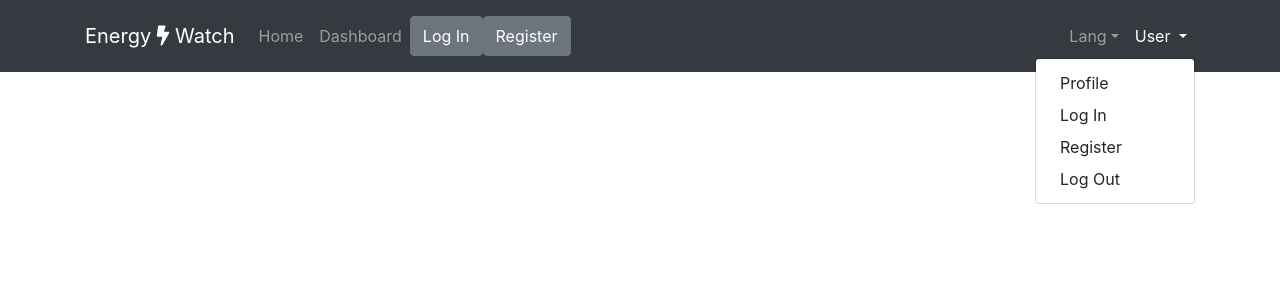
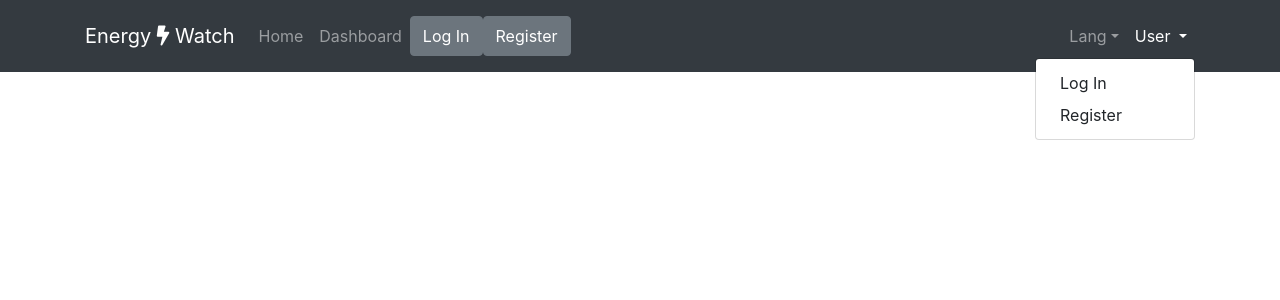
Before and after one commit to ozanulutas/energy-watch-frontend, a Vue app: page /dashboard in a window 1280 px wide. Both pictures are taken after a click on the button "User". Shown: the top 300 px of the page. Built offline with nearby package versions, Linux system fonts and the light colour scheme.

Commit message:
feat: create UserMenu comp and user functionality

```diff
--- a/src/App.vue
+++ b/src/App.vue
@@ -7,17 +7,17 @@
 </template>
 
 <script>
-import TheNavbar from "@/components/TheNavbar"
+import TheNavbar from "@/components/navbar/TheNavbar"
 
 export default {
   name: "App",
   components: {
     TheNavbar,
   },
-  beforeDestroy() {
-    if(!localStorage.getItem("rememberUser")) {
-      localStorage.removeItem("user")
-    }
-  }
+  // beforeDestroy() {
+  //   if(!localStorage.getItem("rememberUser")) {
+  //     localStorage.removeItem("user")
+  //   }
+  // }
 }
 </script>
--- a/src/components/modals/RegisterModal.vue
+++ b/src/components/modals/RegisterModal.vue
@@ -3,7 +3,6 @@
     ref="register-modal"
     id="register-modal"
     :title="$t('register.modal.title')"
-    lazy
     hide-footer
   >
     <b-form @submit.prevent="handleSubmit">
@@ -104,7 +103,7 @@ export default {
   methods: {
     ...mapActions(["register", "fetchUserRoles"]),
 
-    // Login and hide modal
+    // Register and hide modal
     handleSubmit() {
       this.register(this.user)
         .then((resp) => {
--- a/src/components/TheLocaleChanger.vue
+++ b/src/components/navbar/LocaleChanger.vue
@@ -16,7 +16,7 @@
 
 <script>
 export default {
-  name: "TheLocaleChanger",
+  name: "LocaleChanger",
   data() {
     return {
       langs: ["en", "tr"],
--- a/src/components/TheNavbar.vue
+++ b/src/components/navbar/TheNavbar.vue
@@ -23,17 +23,9 @@
 
         <b-navbar-nav class="ml-auto">
 
-          <TheLocaleChanger />
+          <LocaleChanger />
 
-          <b-nav-item-dropdown right>
-            <template #button-content>
-              {{ $t('navbar.dropdown.user') }}
-            </template>
-            <b-dropdown-item to="#">{{ $t('navbar.link.profile') }}</b-dropdown-item>
-            <b-dropdown-item v-b-modal.login-modal>{{ $t('navbar.link.logIn') }}</b-dropdown-item>
-            <b-dropdown-item v-b-modal.register-modal>{{ $t('navbar.link.register') }}</b-dropdown-item>
-            <b-dropdown-item to="#">{{ $t('navbar.link.logOut') }}</b-dropdown-item>
-          </b-nav-item-dropdown>
+          <UserMenu />
         </b-navbar-nav>
       </b-collapse>
     </b-container>
@@ -41,12 +33,14 @@
 </template>
 
 <script>
-import TheLocaleChanger from "@/components/TheLocaleChanger";
+import LocaleChanger from "@/components/navbar/LocaleChanger";
+import UserMenu from "@/components/navbar/UserMenu";
 
 export default {
   name: "Navbar",
   components: {
-    TheLocaleChanger,
+    LocaleChanger,
+    UserMenu,
   },
 };
 </script>
--- /dev/null
+++ b/src/components/navbar/UserMenu.vue
@@ -0,0 +1,49 @@
+<template>
+  <b-nav-item-dropdown right>
+    <template #button-content>
+      {{ `${isLoggedIn ? user.name : $t('navbar.dropdown.user')}` }}
+    </template>
+    <div v-if="!isLoggedIn">
+      <b-dropdown-item v-b-modal.login-modal>{{ $t('navbar.link.logIn') }}</b-dropdown-item>
+      <b-dropdown-item v-b-modal.register-modal>{{ $t('navbar.link.register') }}</b-dropdown-item>
+    </div>
+    <div v-if="isLoggedIn">
+      <b-dropdown-item to="#">{{ $t('navbar.link.profile') }}</b-dropdown-item>
+      <b-dropdown-divider></b-dropdown-divider>
+      <b-dropdown-item @click.stop="logout">{{ $t('navbar.link.logOut') }}</b-dropdown-item>
+    </div>
+  </b-nav-item-dropdown>
+</template>
+
+<script>
+import { mapGetters, mapActions } from "vuex";
+
+export default {
+  name: "UserMenu",
+  data() {
+    return {
+      user: null,
+    }
+  },
+  computed: {
+    ...mapGetters(["getUser"]),
+
+    isLoggedIn() {
+      const user = this.getUser
+      return user && user.id;
+    },
+  },
+  watch: {
+    // If user is logged in set the local state with user data
+    isLoggedIn(isLoggedIn) {
+      if(isLoggedIn) {
+        this.user = this.getUser
+      }
+    }
+  },
+  methods: {
+    ...mapActions(["logout"]),
+
+  }
+};
+</script>
--- a/src/locales/en.json
+++ b/src/locales/en.json
@@ -3,7 +3,8 @@
     "yes": "Yes",
     "no": "No",
     "logIn": "Log In",
-    "register": "Register"
+    "register": "Register",
+    "welcome": "Welcome"
   },
   "formError": {
     "introThis": "This field",
--- a/src/main.js
+++ b/src/main.js
@@ -8,6 +8,7 @@ import Vuelidate from 'vuelidate'
 import { BootstrapVue } from 'bootstrap-vue'
 import 'bootstrap/dist/css/bootstrap.css'
 import 'bootstrap-vue/dist/bootstrap-vue.css'
+
 
 Vue.use(Vuelidate)
 Vue.use(BootstrapVue)
--- a/src/middleware/require-auth.js
+++ b/src/middleware/require-auth.js
@@ -1,18 +1,13 @@
 // if route requires authentication and user is not authenticated, prevent access
-// returns error name for logging
 export default function(to, next, router, store) {
 
-  if (!store.state.isLoggedIn) {
-    console.log("geçemen");
-    // store.dispatch("smackbar", {
-    //   show: true,
-    //   text: "Unauthorized access!",
-    //   btn: {
-    //     close: {
-    //       color: "pink"
-    //     }
-    //   }
-    // });
+  const user = store.getters.getUser
+  if (!(user && user.id)) {
+
+    store.$app.$bvToast.toast("Unauthorized access!", {
+      title: "You need to login to open dashboard.",
+      toaster: "b-toaster-bottom-center",
+    })
 
     // // if user is logging out from admin page, redirect to home page
     // if(to.fullPath === "/admin") {
--- a/src/plugins/axios.js
+++ b/src/plugins/axios.js
@@ -1,4 +1,5 @@
 import axios from "axios"
+
 
 // axios instance for api calls
 const axiosInstance = axios.create();
@@ -13,7 +14,6 @@ const user = JSON.parse(localStorage.getItem("user"))
 // set default axios values to use in api calls
 axiosInstance.defaults.baseURL = API_URL;
 axiosInstance.defaults.headers.common['x-access-token'] = user && user.token;
-// axiosInstance.defaults.params = {}
-// axiosInstance.defaults.params['apikey'] = API_KEY
+
 
 export default axiosInstance;
--- a/src/store/index.js
+++ b/src/store/index.js
@@ -3,12 +3,10 @@ import Vuex from 'vuex'
 import axios from "@/plugins/axios"
 
 Vue.use(Vuex)
-console.log();
+
 
 export default new Vuex.Store({
   state: {
-    // Authentication state
-    isLoggedIn: true,
     // User info
     user: {},
     // User roles
@@ -80,6 +78,12 @@ export default new Vuex.Store({
           })
         })
     },
+    // Logs user out
+    logout({ commit }) {
+      commit("SET_USER", {})
+      localStorage.removeItem("user")
+      localStorage.removeItem("rememberUser")
+    },
 
     // Fetches usser role records
     fetchUserRoles({ commit }) {
@@ -111,5 +115,10 @@ export default new Vuex.Store({
         })
     },
   },
+  getters: {
+    getUser: state => {
+      return state.user || JSON.parse(localStorage.getItem("user"));
+    }
+  }
 
 })
```
